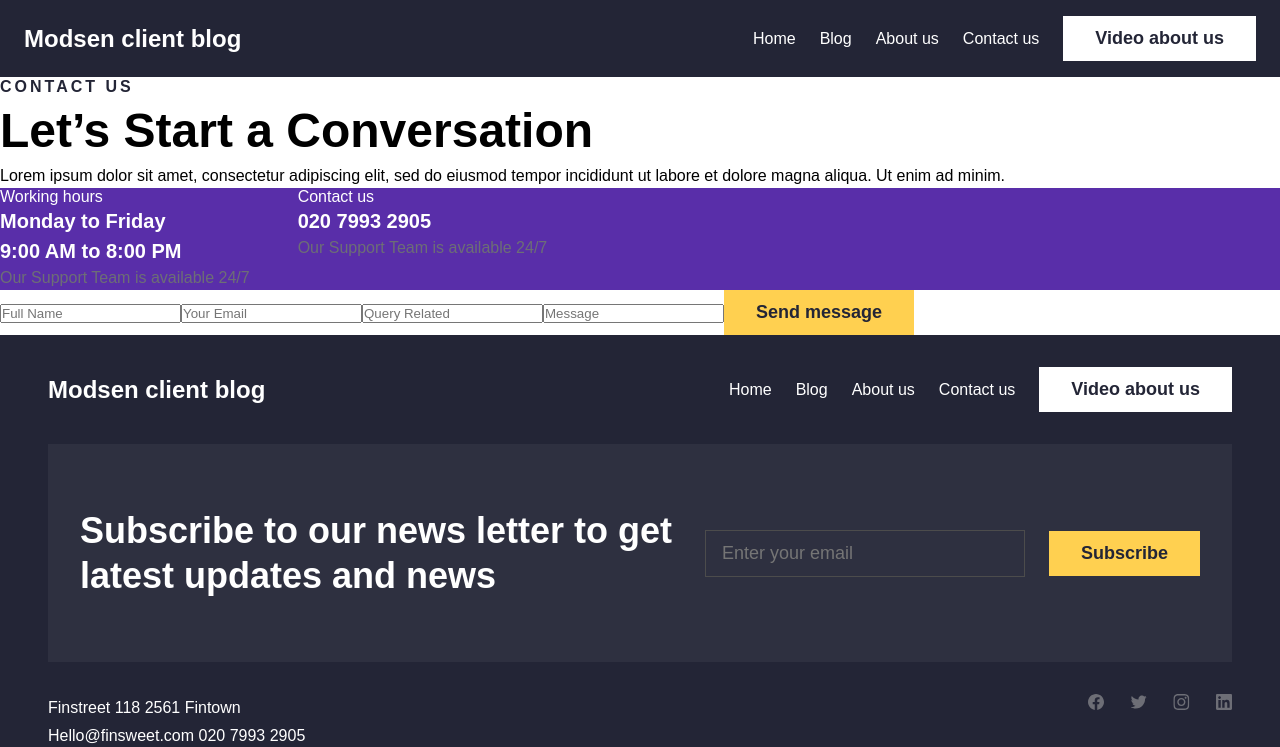
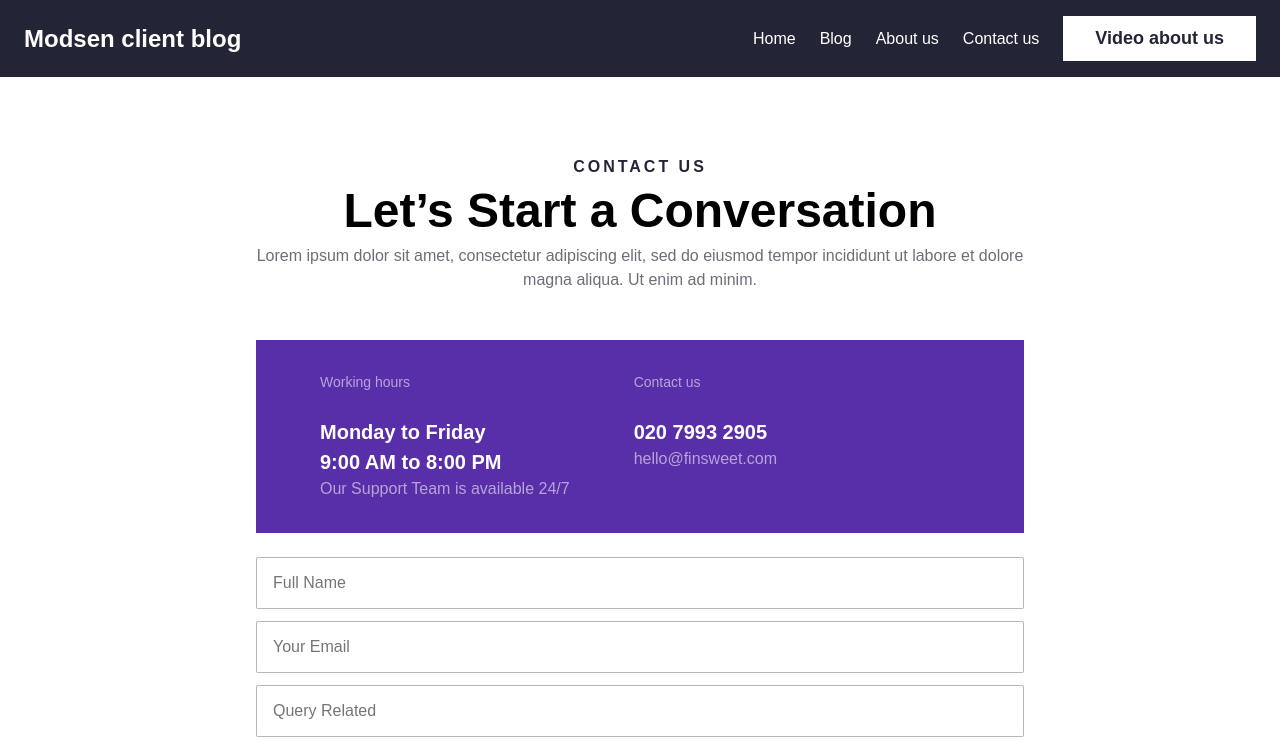
Before and after one commit to kirilbaskakov/blog, a Next.js app: page /contact in a window 1280 px wide. Shown: the top 747 px of the page. Built offline with nearby package versions, Linux system fonts and the light colour scheme.

Commit message:
add: contact page design

```diff
--- a/src/app/contact/page.module.scss
+++ b/src/app/contact/page.module.scss
@@ -1,6 +1,25 @@
 .contactUs {
     display: flex;
-    gap: 3rem;
+    gap: 4rem;
     background: #592EA9;
     color: white;
+    margin-top: 3rem;
+    margin-bottom: 1rem;
+    padding: 2rem 4rem;
+    text-align: start;
 }
+
+.contactBody {
+    text-align: center;
+    width: 60%;
+    margin: 5rem auto;
+}
+
+.subtitle {
+    color: #ffffff90;
+    margin-bottom: 1.5rem;
+}
+
+.text {
+    color: #ffffff90;
+}
--- a/src/app/contact/page.tsx
+++ b/src/app/contact/page.tsx
@@ -4,11 +4,11 @@ import styles from './page.module.scss';
 
 const page = () => {
   return (
-    <div>
+    <div className={styles.contactBody}>
       <div>
         <p className="cap3">Contact us</p>
         <h1>Let’s Start a Conversation</h1>
-        <p className="body1">
+        <p className="body1 secondary">
           Lorem ipsum dolor sit amet, consectetur adipiscing elit, sed do
           eiusmod tempor incididunt ut labore et dolore magna aliqua. Ut enim ad
           minim.
@@ -16,15 +16,17 @@ const page = () => {
       </div>
       <div className={styles.contactUs}>
         <div>
-          <p>Working hours</p>
+          <p className={'body2 ' + styles.subtitle}>Working hours</p>
           <h5>Monday to Friday</h5>
           <h5>9:00 AM to 8:00 PM </h5>
-          <p className="body1 secondary">Our Support Team is available 24/7</p>
+          <p className={'body1 ' + styles.text}>
+            Our Support Team is available 24/7
+          </p>
         </div>
         <div>
-          <p>Contact us</p>
+          <p className={'body2 ' + styles.subtitle}>Contact us</p>
           <h5>020 7993 2905</h5>
-          <p className="body1 secondary">Our Support Team is available 24/7</p>
+          <p className={'body1 ' + styles.text}>hello@finsweet.com</p>
         </div>
       </div>
       <ContactForm />
--- /dev/null
+++ b/src/components/ContactForm/ContactForm.module.scss
@@ -0,0 +1,20 @@
+.form {
+    margin-top: 1.5rem;
+    display: flex;
+    flex-direction: column;
+    gap: 0.75rem;
+
+    input, textarea {
+        width: 100%;
+        resize: none;
+        border: 1px solid #6D6E7680;
+        border-radius: 2px;
+        padding: 1rem;
+        font-size: 16px;
+        color: #232536;
+    }
+
+    textarea {
+        min-height: 150px;
+    }
+}
--- a/src/components/ContactForm/ContactForm.tsx
+++ b/src/components/ContactForm/ContactForm.tsx
@@ -1,12 +1,13 @@
 import React from 'react';
+import styles from './ContactForm.module.scss';
 
 const ContactForm = () => {
   return (
-    <form>
+    <form className={styles.form}>
       <input placeholder="Full Name" />
       <input placeholder="Your Email" />
       <input placeholder="Query Related" />
-      <input placeholder="Message" />
+      <textarea placeholder="Message" cols={100} />
       <button className="button">Send message</button>
     </form>
   );
```
